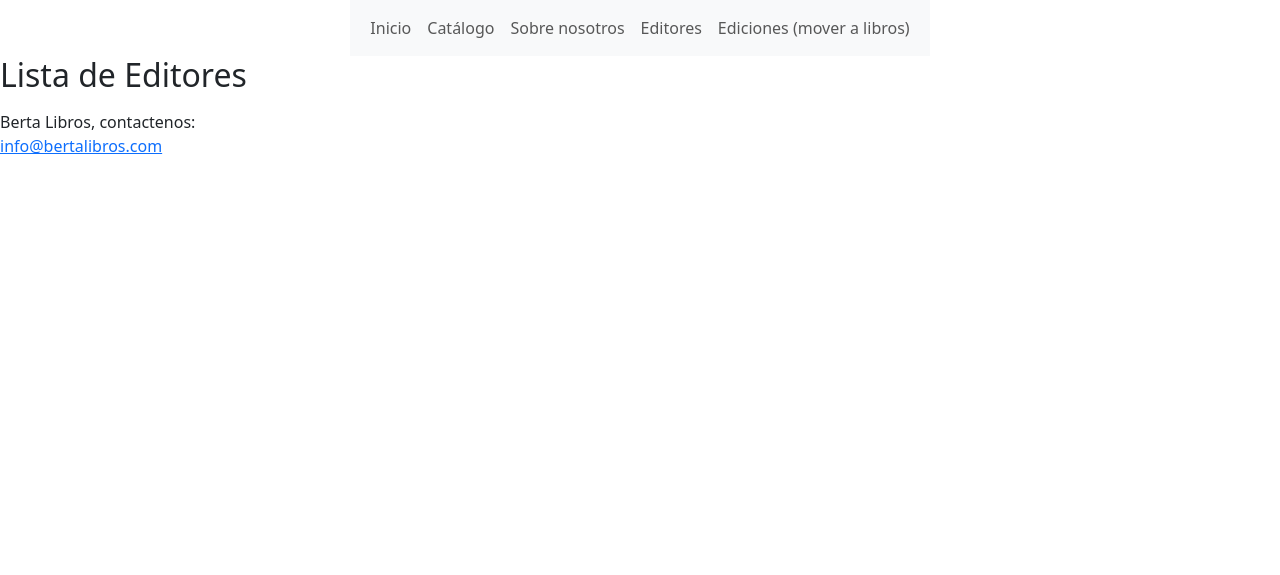
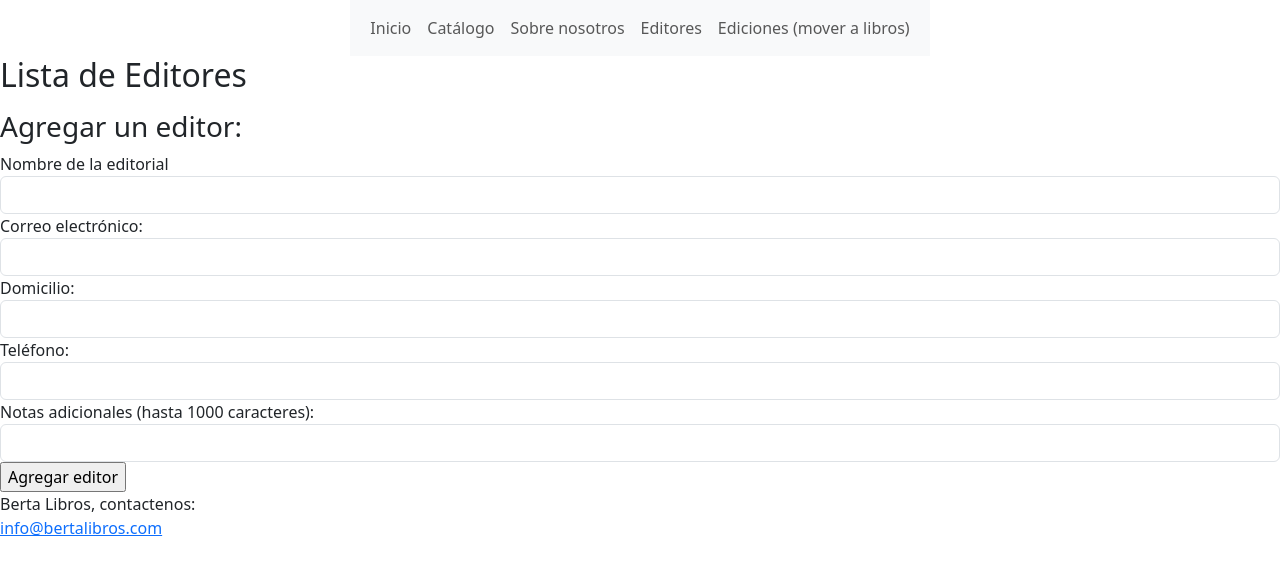
Before and after one commit to platon-actual/tienda-libros, a Flask app: page /editores in a window 1280 px wide. Shown: the top 575 px of the page. Run offline with Flask 3, Linux system fonts and the light colour scheme; data that the repository does not hold is empty; some web fonts are replaced.

Commit message:
agregada alta a editoriales, y corregido la vista del template.

```diff
--- a/src/app.py
+++ b/src/app.py
@@ -33,10 +33,22 @@ def catalogo():
 def nosotros():
     return render_template('nosotros.html')
 
-@app.route('/editores', methods=['GET'])
+@app.route('/editores', methods=['GET', 'POST'])
 def editores():
     conn = db.db_connect()
     cursor = conn.cursor()
+    if request.method == 'POST':
+        nombre = request.form['nombre']
+        correo = request.form['correo']
+        domicilio = request.form['domicilio']
+        telefono = request.form['telefono']
+        notas = request.form['notas']
+        sql = "INSERT INTO editores (nombre, correo, domicilio, telefono, notas) VALUES (%s, %s, %s, %s, %s)"
+        data = (nombre, correo, domicilio, telefono, notas)
+
+        cursor.execute(sql, data)
+        conn.commit()
+
     cursor.execute("SELECT * FROM editores ORDER BY editor_id ASC")
     miResultado = cursor.fetchall()
     # Convertir los datos a diccionario
@@ -44,6 +56,7 @@ def editores():
     columnNames = [column[0] for column in cursor.description]
     for registro in miResultado:
         insertObject.append(dict(zip(columnNames, registro)))
+
     cursor.close()
     conn.close()
     return render_template('editores.html', editores=insertObject)
--- a/src/templates/editores.html
+++ b/src/templates/editores.html
@@ -2,16 +2,33 @@
 {% block title %} Bienvenidos {% endblock %}
 {% block head %}
     {{ super() }}
-    <link rel="stylesheet" href="./static/style/index.css" >
+    <!-- <link rel="stylesheet" href="./static/style/index.css" > -->
 {% endblock %}
 {% block content %}
 
 <h2>Lista de Editores</h2>
 <ul>
 {% for editor in editores %}
-    <li> {{editor.nombre }}, {{ editor.editor_id}}</li>
+    <li> {{ editor.editor_id }}, {{editor.nombre }}, {{ editor.correo }}, {{ editor.domicilio}}, Teléfono: {{ editor.telefono }} </li>
+    <li>{{ editor.notas }}</li>
 {% endfor %}
 </ul>
-<script src="./assets/script/index.js"></script>
+
+<form action="/editores" method="post" class="">
+    <h3>Agregar un editor:</h3>
+    <label for="nombre">Nombre de la editorial</label>
+    <input type="text" name="nombre" id="nombre" class="form-control">
+    <label for="correo">Correo electrónico:</label>
+    <input type="text" name="correo" id="correo" class="form-control">
+    <label for="domicilio">Domicilio:</label>
+    <input type="text" name="domicilio" id="domicilio" class="form-control">
+    <label for="telefono">Teléfono:</label>
+    <input type="text" name="telefono" id="telefono" class="form-control">
+    <label for="notas">Notas adicionales (hasta 1000 caracteres):</label>
+    <input type="text" name="notas" id="notas" class="form-control">
+    <input type="submit" value="Agregar editor">
+</form>
+
+<!-- <script src="./assets/script/index.js"></script> -->
 
 {% endblock %}
```
